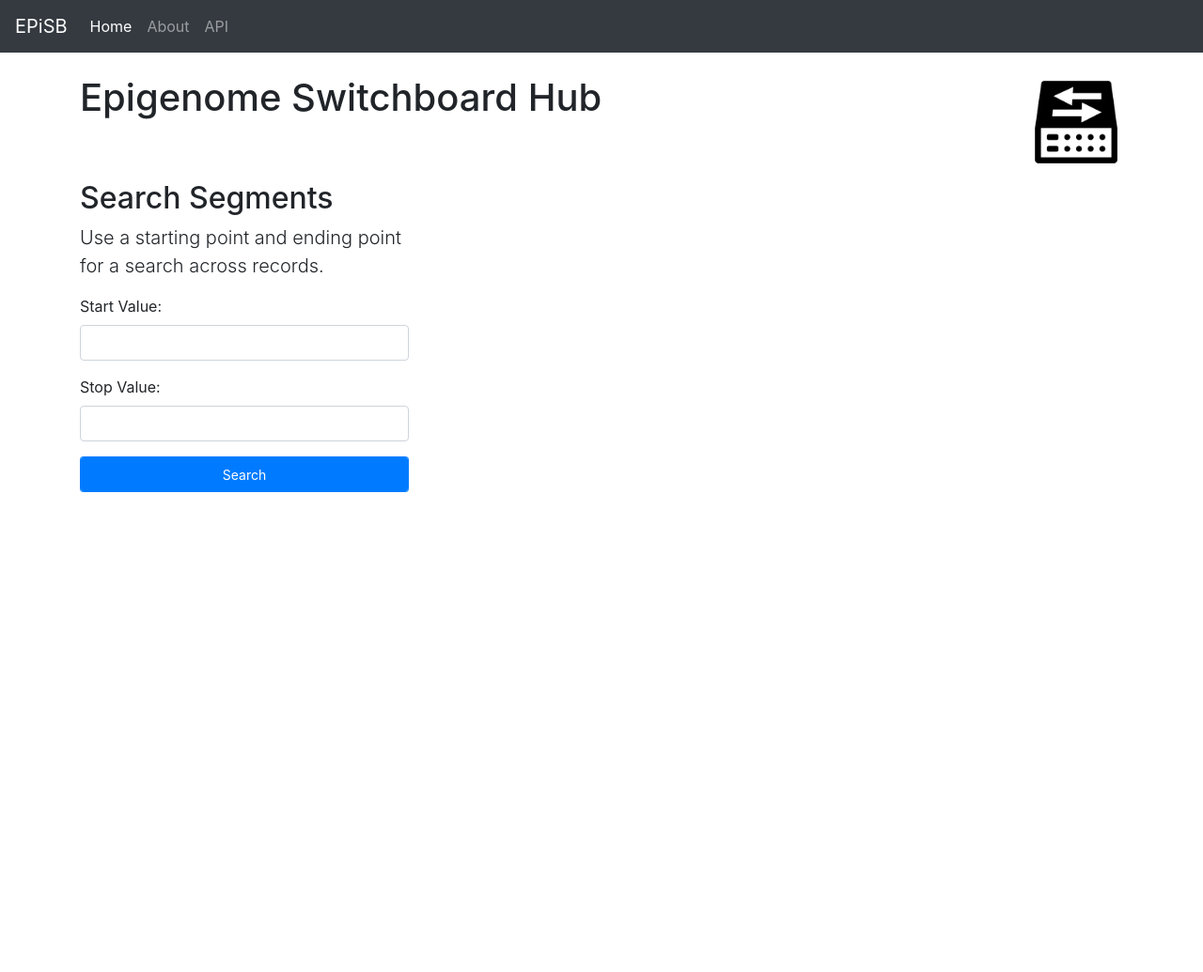
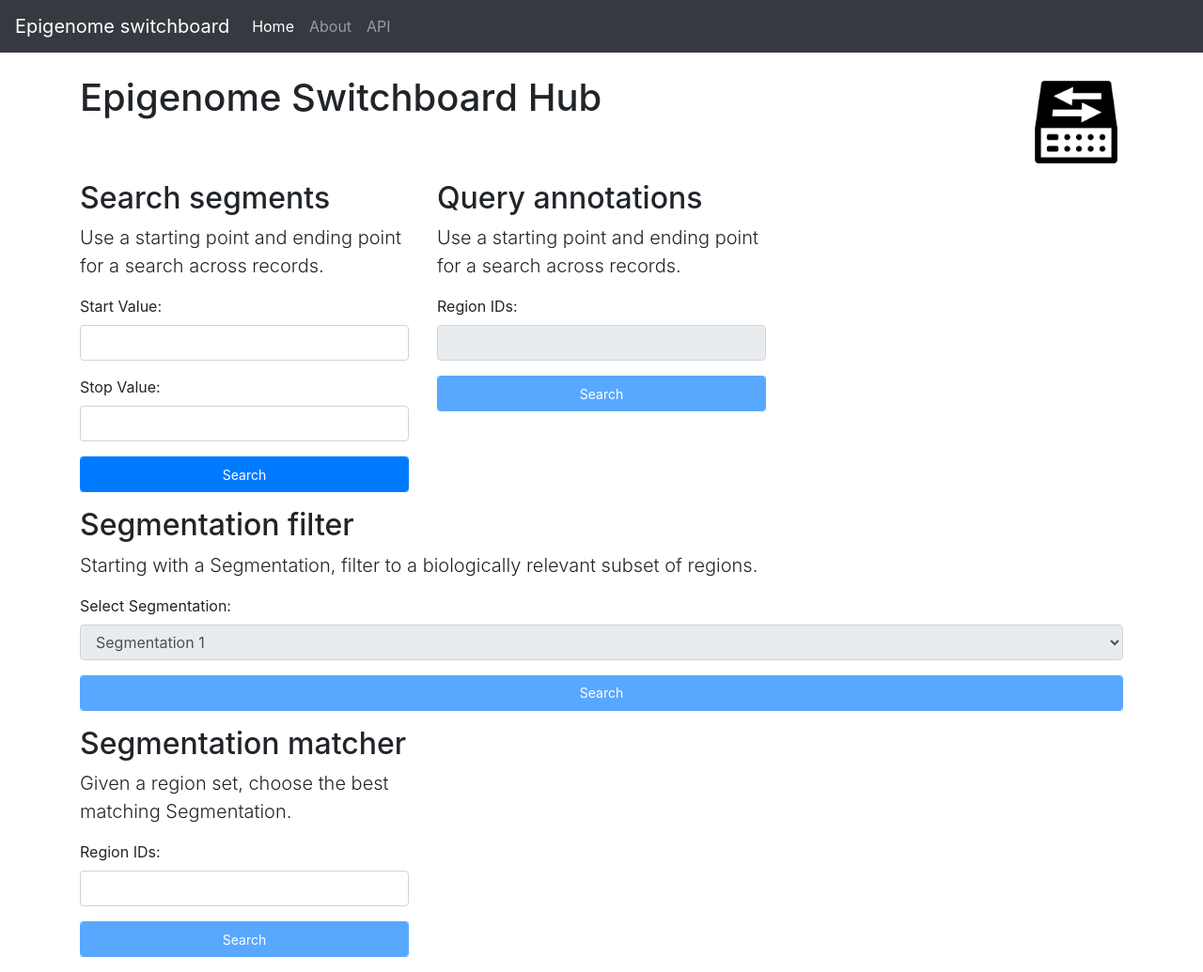
Before and after one commit to databio/episb-hub, a Flask app: page / in a window 1280 px wide. Shown: the whole page at 94% size. Before the commit the page ends 524 px from the top, so only its background shows below. Run offline with Flask 2, Linux system fonts and the light colour scheme; some libraries are stand-ins or nearby versions.

Commit message:
Add some query type placeholders

```diff
--- a/templates/head.html
+++ b/templates/head.html
@@ -4,8 +4,8 @@
   <!-- Required meta tags -->
   <meta charset="utf-8">
   <meta name="viewport" content="width=device-width, initial-scale=1, shrink-to-fit=no">
-  <title>Epigenome Switchboard</title>
-  <link rel="Shortcut Icon" href="/images/epigenome_switchboard.ico" type="image/x-icon" />
+  <title>Epigenome switchboard</title>
+  <link rel="Shortcut Icon" href="/static/images/epigenome_switchboard.ico" type="image/x-icon" />
 
   <link rel="stylesheet" href="https://maxcdn.bootstrapcdn.com/bootstrap/4.1.3/css/bootstrap.min.css">
 
--- a/templates/home.html
+++ b/templates/home.html
@@ -9,7 +9,7 @@
 
   <div class="row">
   <div class="col-sm-4">
-    <h2>Search Segments</h2>
+    <h2>Search segments</h2>
     <p class="lead">Use a starting point and ending point for a search across records.</p>
     <form method="POST" action="/get">
       <div class="form-group">
@@ -23,6 +23,54 @@
       </div>
     </form>
   </div>
+
+ <div class="col-sm-4">
+    <h2>Query annotations</h2>
+    <p class="lead">Use a starting point and ending point for a search across records.</p>
+    <form method="POST" action="/get">
+      <div class="form-group">
+        <label for="regionIDs">Region IDs:</label><input type="text" name="start" id="regionIDs" class="form-control" disabled />
+      </div>
+      <div class="form-group">
+        <button class="btn btn-primary btn-sm form-control" disabled>Search</button>
+      </div>
+    </form>
+  </div>
+
+ <div class="col-sm-12">
+    <h2>Segmentation filter</h2>
+    <p class="lead">Starting with a Segmentation, filter to a biologically relevant subset of regions.</p>
+    <form method="POST" action="/get">
+      <div class="form-group">
+        <label for="regionIDs">Select Segmentation:</label>
+         <select  name="Segmentation" id="SegmentationID" class="form-control" disabled>
+          <option value="volvo">Segmentation 1</option>
+          <option value="saab">Segmentation 2</option>
+          <option value="mercedes">Segmentation 3</option>
+          <option value="audi">Segmentation 4</option>
+        </select>
+
+      </div>
+      <div class="form-group">
+        <button class="btn btn-primary btn-sm form-control" disabled>Search</button>
+      </div>
+    </form>
+  </div>
+
+
+ <div class="col-sm-4">
+    <h2>Segmentation matcher</h2>
+    <p class="lead">Given a region set, choose the best matching Segmentation.</p>
+    <form method="POST" action="/get">
+      <div class="form-group">
+        <label for="regionIDs">Region IDs:</label><input type="text" name="start" id="regionIDs" class="form-control" />
+      </div>
+      <div class="form-group">
+        <button class="btn btn-primary btn-sm form-control" disabled>Search</button>
+      </div>
+    </form>
+  </div>
+
   </div>
 </div>
 
--- a/templates/menu.html
+++ b/templates/menu.html
@@ -1,5 +1,5 @@
     <nav class="navbar navbar-expand-md navbar-dark bg-dark mb-4">
-      <a class="navbar-brand" href="#">EPiSB</a>
+      <a class="navbar-brand" href="#">Epigenome switchboard</a>
       <button class="navbar-toggler" type="button" data-toggle="collapse" data-target="#navbarCollapse" aria-controls="navbarCollapse" aria-expanded="false" aria-label="Toggle navigation">
         <span class="navbar-toggler-icon"></span>
       </button>
@@ -11,6 +11,7 @@
           <li class="nav-item">
             <a class="nav-link" href="/about">About</a>
           </li>
+
           <li class="nav-item">
             <a class="nav-link" href="/api">API</a>
           </li>
```
Also changed, not shown: 1 other file.
